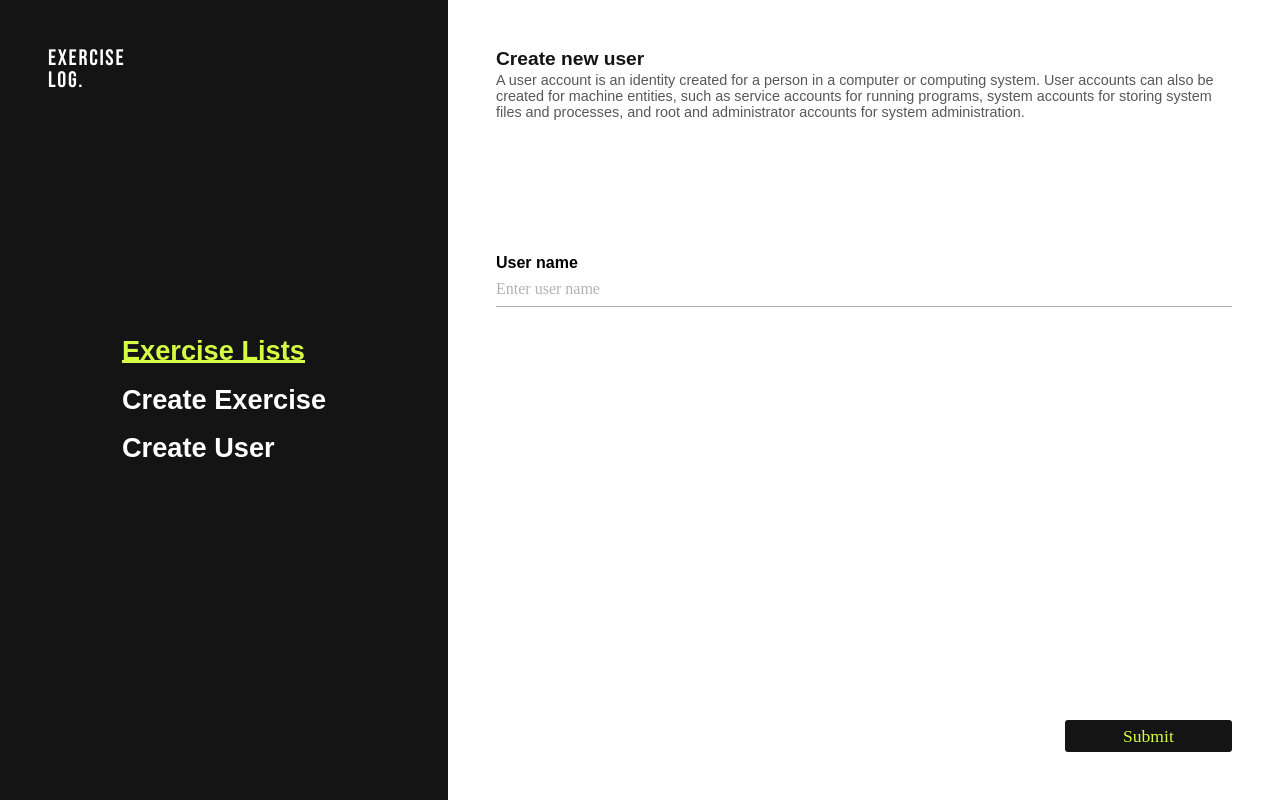
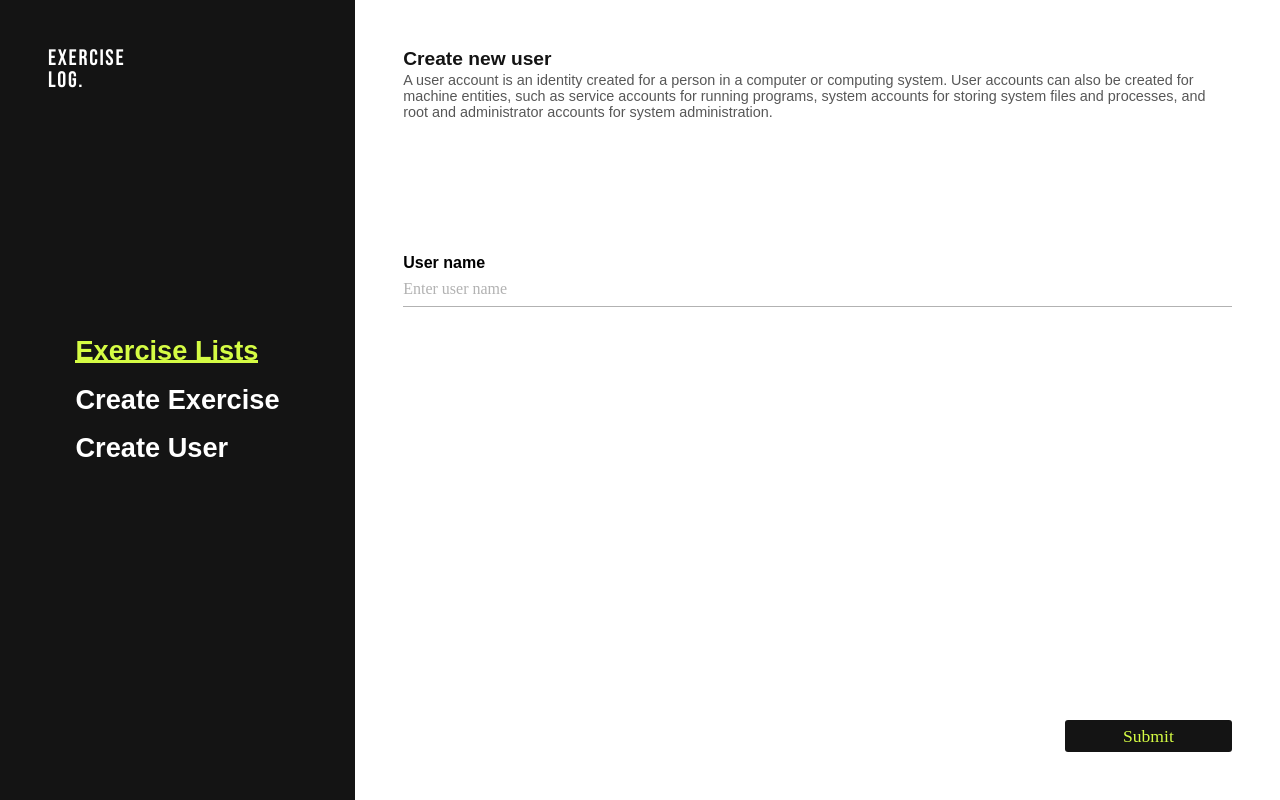
Before and after one commit to azhargraha/exercise-tracker, a React (Create React App) app: page /user in a window 1280 px wide. Built offline with nearby package versions, Linux system fonts and the light colour scheme.

Commit message:
animation navbar & exercise list

```diff
--- a/src/App.scss
+++ b/src/App.scss
@@ -2,4 +2,5 @@
     height: 100vh;
     width: 100%;
     display: flex;
+    flex-basis: 0;
 }
--- a/src/components/Components.scss
+++ b/src/components/Components.scss
@@ -39,12 +39,23 @@ ul {
     list-style-type: none;
 }
 
+.navbar {
+    flex: .3;
+    position: relative;
+    .secondary-bg {
+        position: absolute;
+        transform: skew(0);
+        width: 100%;
+        height: 100%;
+        background-color: $lime;
+    }
     .navbar-container {
+        transform: skew(0);
         height: 100%;
-    width: 35%;
+        width: 100%;
         background-color: $black-primary;
-    padding: $container-padding;
-    position: relative;
+        // padding: $container-padding;
+        position: absolute;
         display: flex;
         justify-content: center;
         align-items: center;
@@ -59,15 +70,21 @@ ul {
             letter-spacing: .15em;
         }
         .navMenus-container {
+            position: absolute;
             font-size: 1.7em;
             font-weight: 600;
+            // top: 50%;
+            // left: 50%;
+            // transform: translate(-50%, -50%);
             a {
+                white-space: nowrap;
                 line-height: 1.8em;
                 color: white;
                 position: relative;
                 transition: color 150ms ease-out;
                 &:after {
                     content: '';
+                    opacity: 0;
                     position: absolute;
                     bottom: .1em;
                     left: 0;
@@ -77,6 +94,8 @@ ul {
                     transition:
                         width 430ms ease-in-out,
                         background-color 430ms ease-out;
+                    animation: fade-in linear forwards;
+                    animation-delay: 500ms;
                 }
                 &.active {
                     color: $lime;
@@ -104,10 +123,21 @@ ul {
             }
         }
     }
+}
+
+@keyframes fade-in {
+    from {
+        opacity: 0;
+    }
+    to {
+        opacity: 1;
+    }
+}
 
 .content-container {
+    flex: .7;
     height: 100%;
-    width: 65%;
+    // width: 70%;
     padding: $container-padding;
     display: flex;
     justify-content: space-between;
@@ -139,6 +169,7 @@ ul {
     .list-container {
         flex: 1;
         overflow-y: auto;
+        overflow-x: hidden;
         .upper-line {
             margin-bottom: .1em;
             h3 {
--- a/src/components/EditExercise.js
+++ b/src/components/EditExercise.js
@@ -37,9 +37,7 @@ const EditExercise = (props) => {
     const onUpdate = (e) => {
         e.preventDefault();
         axios.post(`http://localhost:5000/exercises/update/${id}`, logData)
-            .then(res => console.log('1'))
-            .then(res => {history.push('/'); console.log('2')})
-            .then(res => console.log('3'))
+            .then(res => history.push('/'))
     }
 
     const onChangeSelect = (e) => {
--- a/src/components/ExercisesList.js
+++ b/src/components/ExercisesList.js
@@ -1,47 +1,90 @@
-import React, { useState, useEffect } from 'react';
+import React, { useState, useEffect, useRef } from 'react';
 import { Link } from 'react-router-dom';
 import axios from 'axios';
+import gsap from 'gsap';
 
 import './Components.scss';
 
 const ExercisesList = () => {
     const [listData, setListData] = useState([]);
+    const [dataExist, setdataExist] = useState(false);
+    const heading = useRef();
+    const lists = useRef();
+    const fadeInUp = {
+        y: 10,
+        opacity: 0,
+        ease: 'Power3.easeOut',
+        delay: .5,
+        stagger: {
+            amount: .1
+        }
+    }
+
+    useEffect(() => {
+        gsap.from(heading.current.childNodes, fadeInUp);
+    }, []);
+
+    useEffect(() => {
+        if (dataExist) {
+            gsap.from(lists.current.childNodes, {
+                ...fadeInUp,
+                y: '2em',
+                duration: .85,
+                ease: 'Power3.easeOut',
+                stagger: {
+                    each: .08
+                }
+            })
+        }
+    }, [dataExist]);
 
     useEffect(() => {
         const source = axios.CancelToken.source();
         axios.get('http://localhost:5000/exercises/', {
             cancelToken: source.token
         })
-            .then(res => setListData(res.data))
+            .then(res => {
+                setListData(res.data);
+                setdataExist(true);
+            })
             .catch(err => {
+                setdataExist(false);
                 if (axios.isCancel(err)) {
                     console.log(err.message, "error bos")
                 }
             })
         return () => {
-            console.log('clean up')
+            source.cancel();
         }
     }, [listData.length]);
 
-    const onDelete = (id) => {
-        axios.delete(`http://localhost:5000/exercises/${id}`)
-            .then(res => console.log(res.data))
-            .then(res => setListData(listData.filter(data => data._id !== id)))
+    const onDelete = (id, i) => {
+        gsap.to(lists.current.childNodes[i], {
+            keyframes: [
+                {opacity: 0, duration: .5},
+                {height: 0, duration: .3, delay: -.1}
+            ], ease: 'Power3.easeOut'});
+
+        setTimeout(() => {
+            axios.delete(`http://localhost:5000/exercises/${id}`)
+                .then(res => console.log(res.data))
+                .then(res => setListData(listData.filter(data => data._id !== id)))
+        }, 800);
     };
 
     return (
         <div className="content-container">
-            <div className="heading">
+            <div className="heading" ref={heading}>
                 <h3>Exercise lists</h3>
                 <p>Here are the list of exercises you've been created.</p>
             </div>
-            <div className="list-container">
+            <div className="list-container" ref={lists}>
                 {listData.map((data, i) => {
                     return (
                         <div key={data._id} className="log">
                             <div className="upper-line row">
                                 <h3>{data.username}</h3>
-                                <button onClick={e => onDelete(data._id)} to="/"></button>
+                                <button onClick={e => onDelete(data._id, i)} to="/"></button>
                             </div>
                             <div className="bottom-line row" style={{marginBottom: listData[i + 1] ? '1em' : '0'}}>
                                 <div id="desc">
--- a/src/components/Navbar.js
+++ b/src/components/Navbar.js
@@ -1,14 +1,50 @@
-import React, { useState, useEffect } from 'react';
+import React, { useState, useEffect, useRef } from 'react';
 import { Link } from 'react-router-dom';
+import gsap from 'gsap';
 
 import './Components.scss';
 
 const Navbar = () => {
+    const fadeInUp = {
+        y: 10,
+        opacity: 0,
+        ease: 'Power3.easeOut',
+        delay: .3,
+        stagger: {
+            amount: .3
+        }
+    }
+
     const [active, setActive] = useState(null);
+    let navbarBg = useRef();
+    let navbarBgSc = useRef();
+    const navMenus = useRef();
+    const logo = useRef();
+
 
     useEffect(() => {
         const activeMenu = sessionStorage.getItem('activeMenu');
         setActive(JSON.parse(activeMenu));
+        gsap.from(logo.current.childNodes, {
+            ...fadeInUp,
+            y: 0,
+            x: -20
+        });
+        gsap.from(navMenus.current.childNodes, {
+            ...fadeInUp,
+            delay: fadeInUp.delay + .2
+        });
+        gsap.from([navbarBg, navbarBgSc], {
+            flex: 0,
+            width: 0,
+            transformOrigin: 'right top',
+            skewX: -5,
+            ease: 'Power3.easeOut',
+            duration: 1.5,
+            stagger: {
+                amount: .2
+            }
+        });
     }, []);
 
     const menusOnclick = (i) => {
@@ -17,12 +53,14 @@ const Navbar = () => {
     };
 
     return (
-        <div className="navbar-container">
-            <div className="logo">
+        <div className="navbar">
+            <div className="secondary-bg" ref={el => navbarBg = el}></div>
+            <div className="navbar-container" ref={el => navbarBgSc = el}>
+                <div className="logo" ref={logo}>
                     <h1>EXERCISE </h1>
                     <h1>LOG.</h1>
                 </div>
-            <ul className="navMenus-container">
+                <ul className="navMenus-container" ref={navMenus}>
                     <li>
                         <Link onClick={ e => menusOnclick(0)}
                         to="/"
@@ -46,6 +84,7 @@ const Navbar = () => {
                     </li>
                 </ul>
             </div>
+        </div>
     )
 };
 
```
Lines whose indentation alone changed are shown as unchanged.
